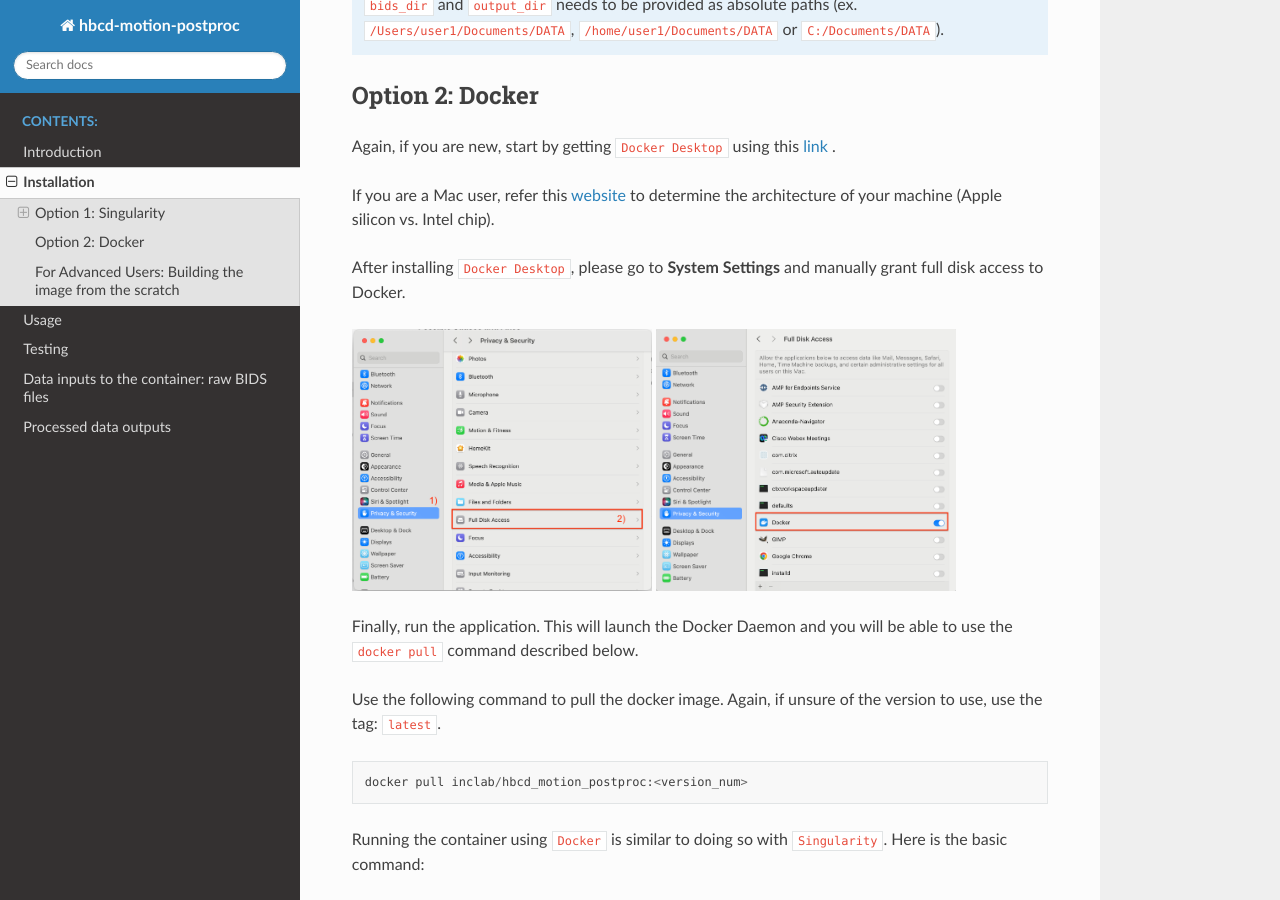
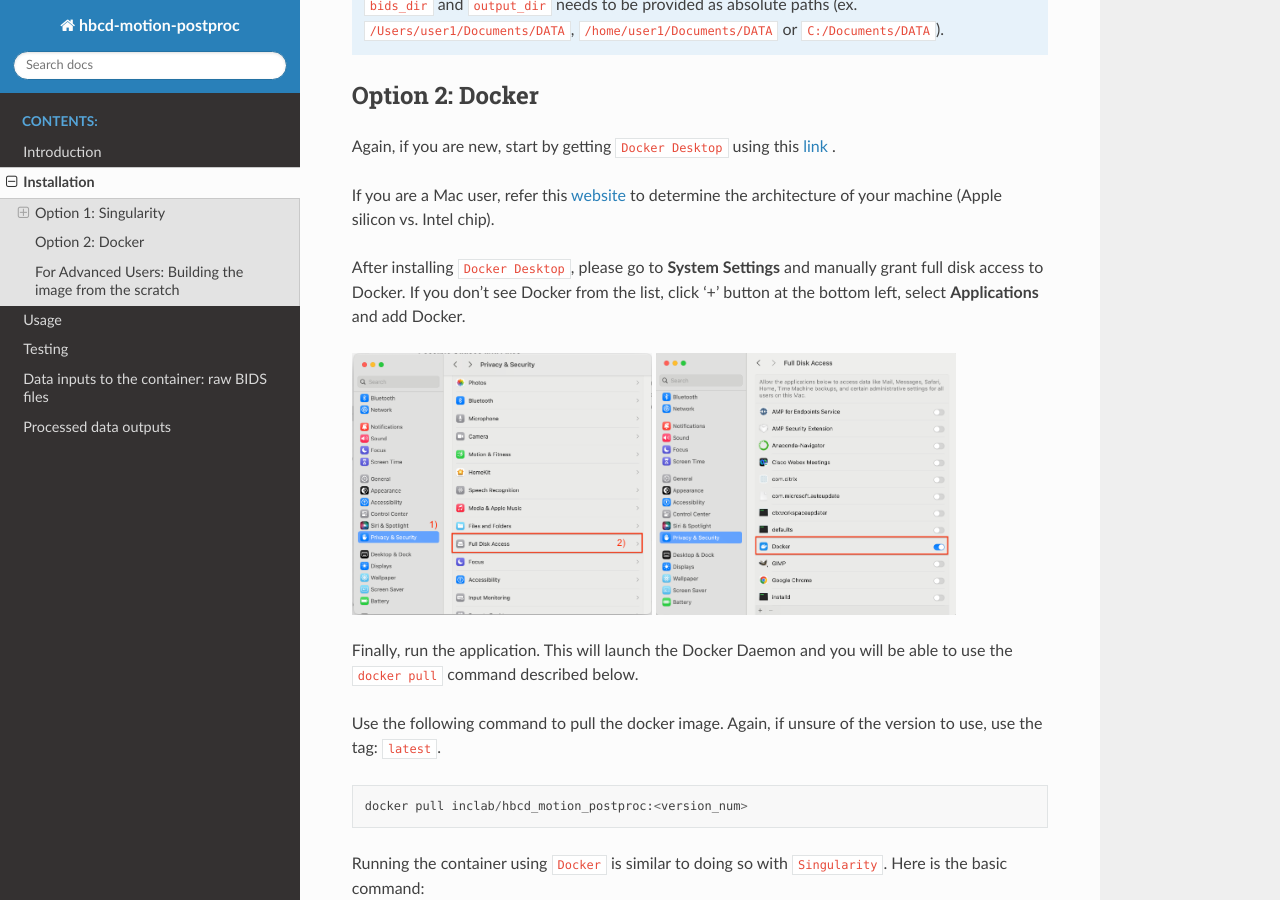
Before and after one commit to ohspc89/hbcd_motion_postproc, a Sphinx documentation site: the page built from docs/source/installation.rst, in a window 1280 px wide and 900 px high, scrolled down 1764 px. Built offline with Sphinx 7.4.7 and the Read the Docs theme 3.1.0, drawn with Linux system fonts in a browser that asks for light colours.

Commit message:
Update installation.rst

```diff
--- a/docs/source/installation.rst
+++ b/docs/source/installation.rst
@@ -84,6 +84,7 @@
 determine the architecture of your machine (Apple silicon vs. Intel chip).
 
 After installing ``Docker Desktop``, please go to **System Settings** and manually grant full disk access to Docker.
+If you don't see Docker from the list, click '+' button at the bottom left, select **Applications** and add Docker.
 
 .. image:: /images/macOS_docker_prereq1.png
    :width: 300
```
